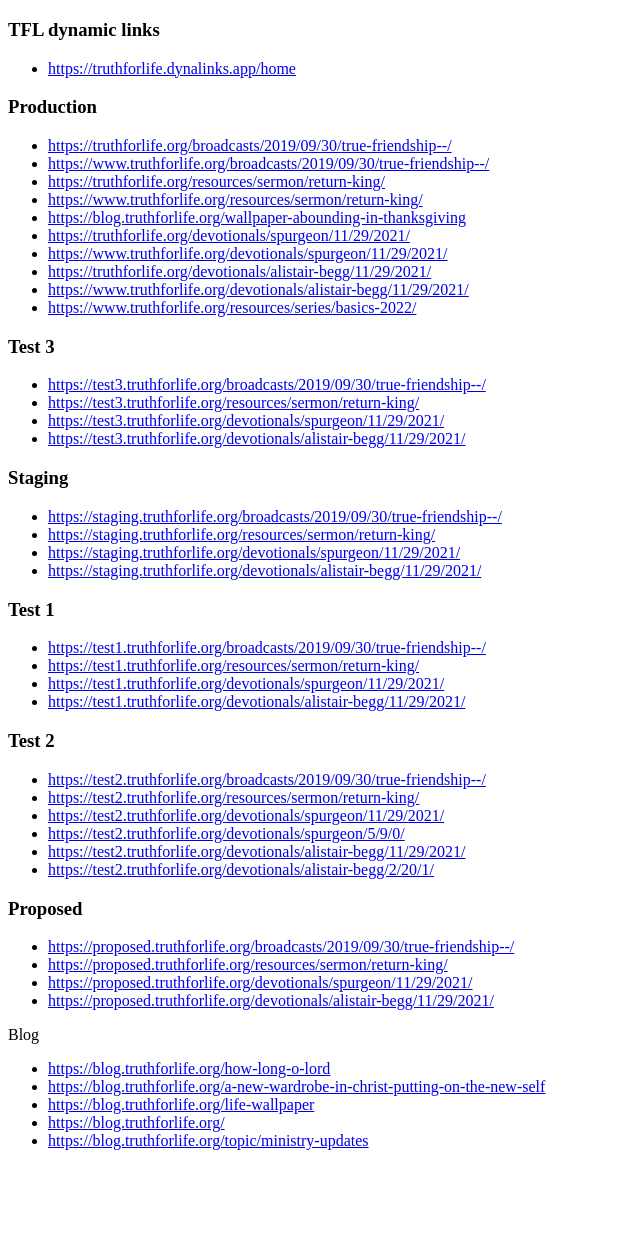
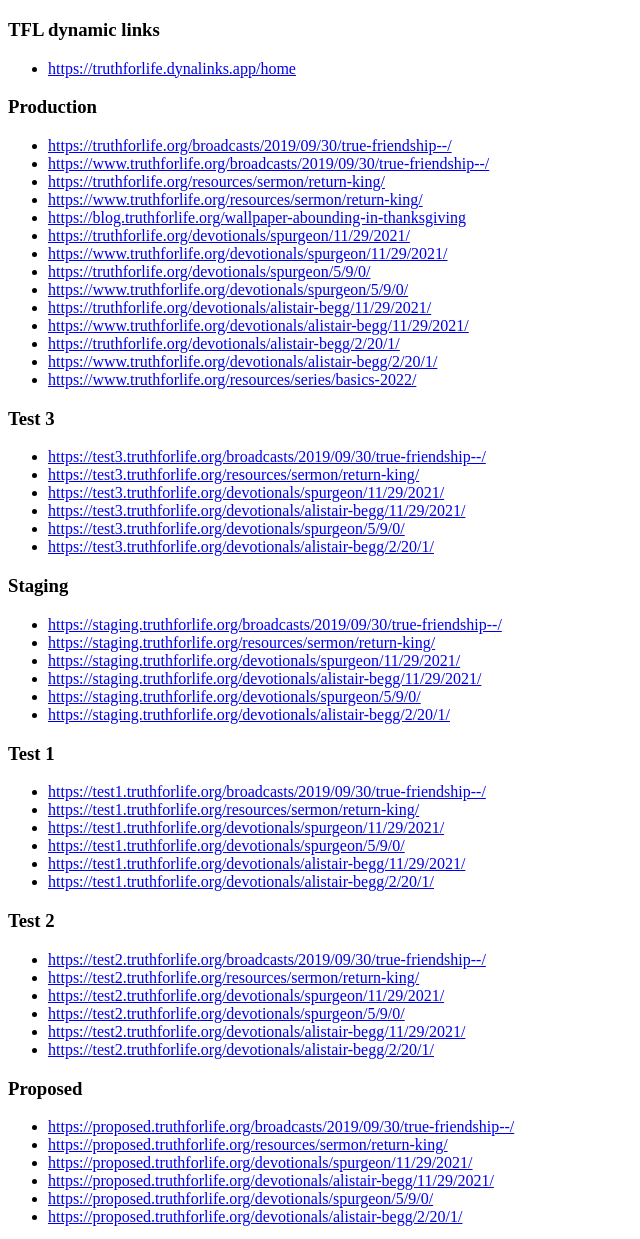
Before and after one commit to jeffmon/jeffmon.github.io, a plain HTML site: page tfl.html in a window 1280 px wide. Shown: the part 61-1300 px from the top of the page, without its empty margins (0-640 px from the left). Before the commit the page ends 1227 px from the top, so only its background shows below. Drawn offline with Linux system fonts and the light colour scheme.

Commit message:
Add links to other vhosts

```diff
--- a/tfl.html
+++ b/tfl.html
@@ -57,6 +57,16 @@
         >
       </li>
       <li>
+        <a href="https://truthforlife.org/devotionals/spurgeon/5/9/0/"
+          >https://truthforlife.org/devotionals/spurgeon/5/9/0/</a
+        >
+      </li>
+      <li>
+        <a href="https://www.truthforlife.org/devotionals/spurgeon/5/9/0/"
+          >https://www.truthforlife.org/devotionals/spurgeon/5/9/0/</a
+        >
+      </li>
+      <li>
         <a href="https://truthforlife.org/devotionals/alistair-begg/11/29/2021/"
           >https://truthforlife.org/devotionals/alistair-begg/11/29/2021/</a
         >
@@ -65,6 +75,16 @@
         <a
           href="https://www.truthforlife.org/devotionals/alistair-begg/11/29/2021/"
           >https://www.truthforlife.org/devotionals/alistair-begg/11/29/2021/</a
+        >
+      </li>
+      <li>
+        <a href="https://truthforlife.org/devotionals/alistair-begg/2/20/1/"
+          >https://truthforlife.org/devotionals/alistair-begg/2/20/1/</a
+        >
+      </li>
+      <li>
+        <a href="https://www.truthforlife.org/devotionals/alistair-begg/2/20/1/"
+          >https://www.truthforlife.org/devotionals/alistair-begg/2/20/1/</a
         >
       </li>
       <li>
@@ -98,6 +118,17 @@
           >https://test3.truthforlife.org/devotionals/alistair-begg/11/29/2021/</a
         >
       </li>
+      <li>
+        <a href="https://test3.truthforlife.org/devotionals/spurgeon/5/9/0/"
+          >https://test3.truthforlife.org/devotionals/spurgeon/5/9/0/</a
+        >
+      </li>
+      <li>
+        <a
+          href="https://test3.truthforlife.org/devotionals/alistair-begg/2/20/1/"
+          >https://test3.truthforlife.org/devotionals/alistair-begg/2/20/1/</a
+        >
+      </li>
     </ul>
     <h3>Staging</h3>
     <ul>
@@ -124,6 +155,17 @@
           >https://staging.truthforlife.org/devotionals/alistair-begg/11/29/2021/</a
         >
       </li>
+      <li>
+        <a href="https://staging.truthforlife.org/devotionals/spurgeon/5/9/0/"
+          >https://staging.truthforlife.org/devotionals/spurgeon/5/9/0/</a
+        >
+      </li>
+      <li>
+        <a
+          href="https://staging.truthforlife.org/devotionals/alistair-begg/2/20/1/"
+          >https://staging.truthforlife.org/devotionals/alistair-begg/2/20/1/</a
+        >
+      </li>
     </ul>
     <h3>Test 1</h3>
     <ul>
@@ -145,9 +187,20 @@
         >
       </li>
       <li>
+        <a href="https://test1.truthforlife.org/devotionals/spurgeon/5/9/0/"
+          >https://test1.truthforlife.org/devotionals/spurgeon/5/9/0/</a
+        >
+      </li>
+      <li>
         <a
           href="https://test1.truthforlife.org/devotionals/alistair-begg/11/29/2021/"
           >https://test1.truthforlife.org/devotionals/alistair-begg/11/29/2021/</a
+        >
+      </li>
+      <li>
+        <a
+          href="https://test1.truthforlife.org/devotionals/alistair-begg/2/20/1/"
+          >https://test1.truthforlife.org/devotionals/alistair-begg/2/20/1/</a
         >
       </li>
     </ul>
@@ -214,6 +267,17 @@
           >https://proposed.truthforlife.org/devotionals/alistair-begg/11/29/2021/</a
         >
       </li>
+      <li>
+        <a href="https://proposed.truthforlife.org/devotionals/spurgeon/5/9/0/"
+          >https://proposed.truthforlife.org/devotionals/spurgeon/5/9/0/</a
+        >
+      </li>
+      <li>
+        <a
+          href="https://proposed.truthforlife.org/devotionals/alistair-begg/2/20/1/"
+          >https://proposed.truthforlife.org/devotionals/alistair-begg/2/20/1/</a
+        >
+      </li>
     </ul>
     <head>
       Blog
```
